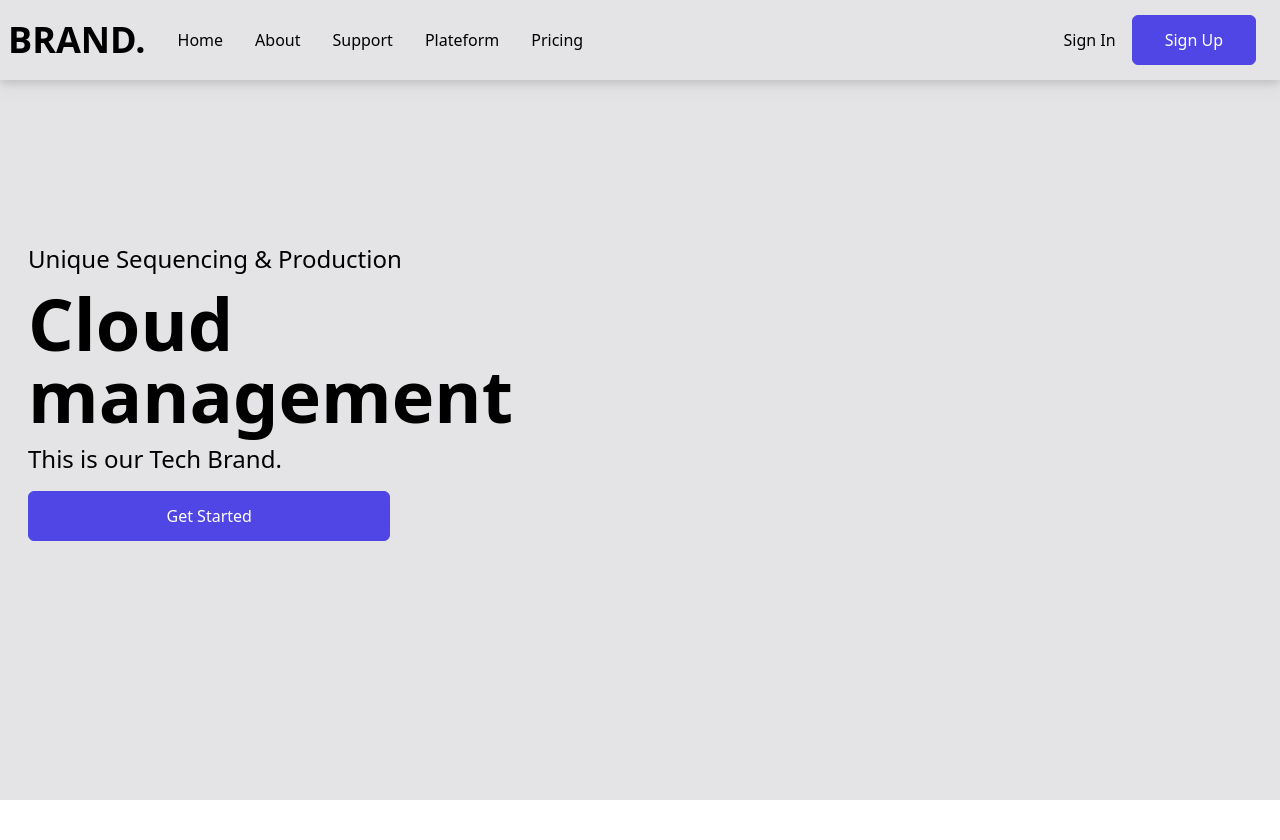
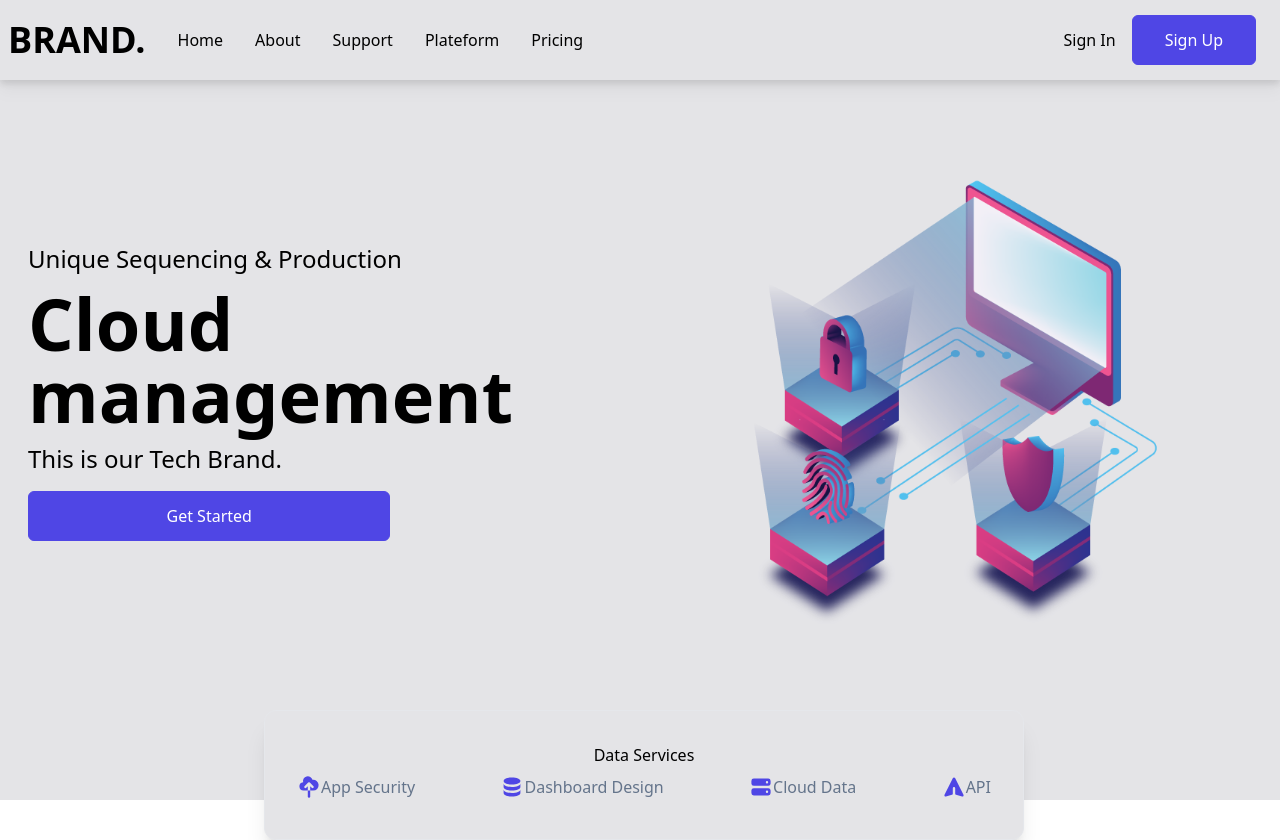
Before and after one commit to y2nd/Cloud-app, a React (Create React App) app: page / in a window 1280 px wide. Before the commit the page ends 800 px from the top, so only its background shows below. Built offline with nearby package versions, Linux system fonts and the light colour scheme.

Commit message:
Hero Section is finished

```diff
--- a/src/components/Hero.jsx
+++ b/src/components/Hero.jsx
@@ -17,6 +17,20 @@ const Hero = () => {
                 <p className="text-2xl">This is our Tech Brand.</p>
                 <button className="py-3 px-6 sm:w-[60%] my-4">Get Started</button>
             </div>
+
+            <div className="">
+                <img src={bgImg} alt="" className="w-full" />
+            </div>
+
+            <div className="absolute flex flex-col py-8 md:min-w-[760px] bottom-[-5%] mx-1 md:left-1/2 transform md:-translate-x-1/2 bg-zinc-200 border border-slate 300 rounded-xl text-center shadow-xl">
+                <p>Data Services</p>
+                <div className="flex justify-between flex-wrap px-4">
+                    <p className="flex px-4 py-2 text-slate-500"> <CloudUploadIcon className="h-6 text-indigo-600"/> App Security</p>
+                    <p className="flex px-4 py-2 text-slate-500"> <DatabaseIcon className="h-6 text-indigo-600"/> Dashboard Design</p>
+                    <p className="flex px-4 py-2 text-slate-500"> <ServerIcon className="h-6 text-indigo-600"/> Cloud Data</p>
+                    <p className="flex px-4 py-2 text-slate-500"> <PaperAirplaneIcon className="h-6 text-indigo-600"/>API</p>
+                </div>
+            </div>
         </div>
     </div>
   )
```
